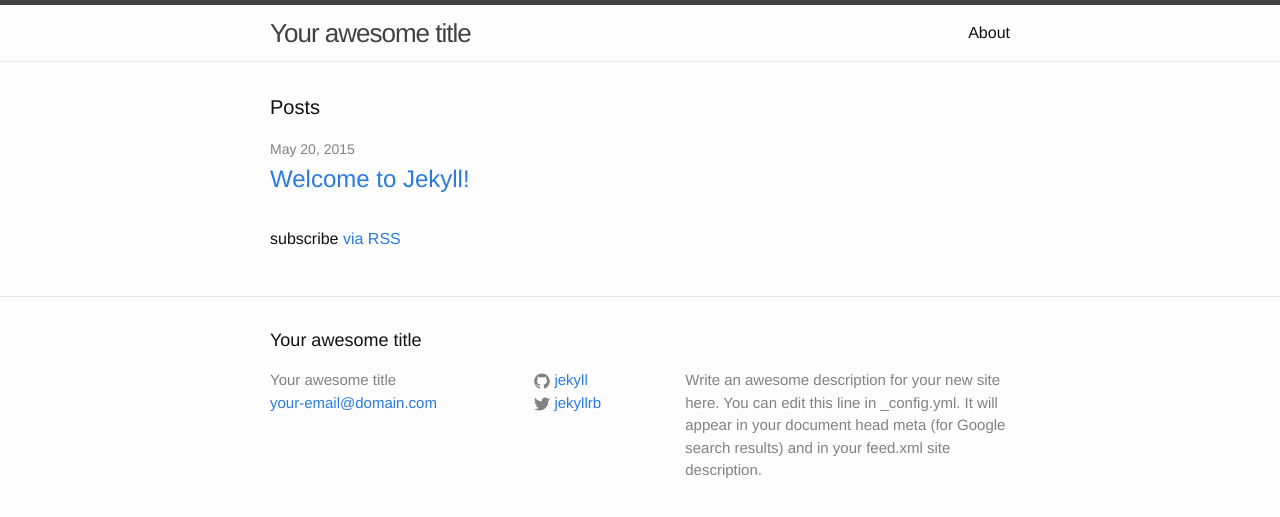
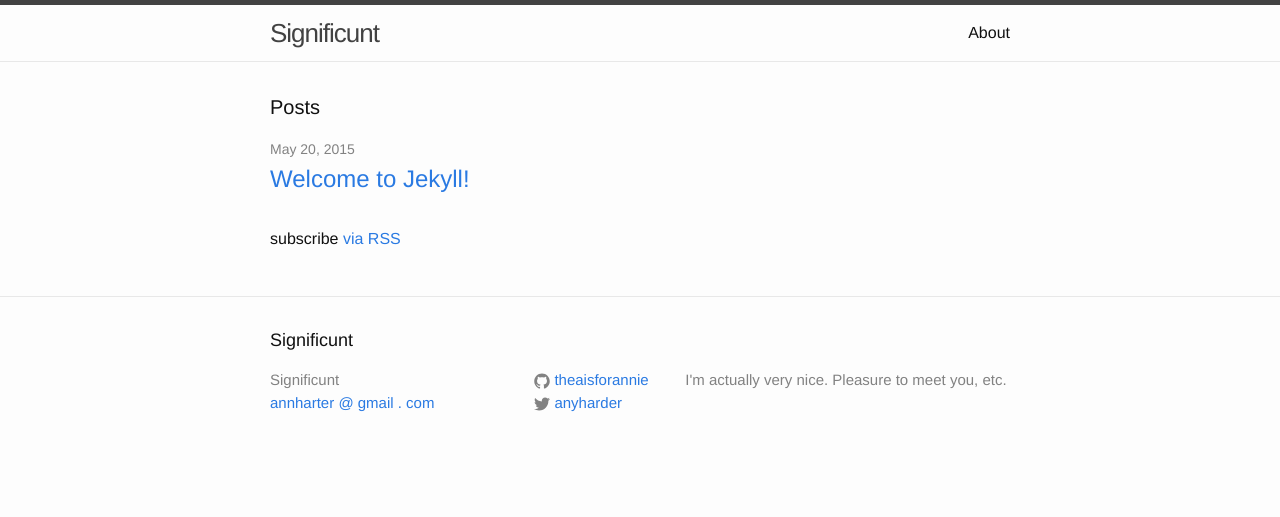
Before and after one commit to theaisforannie/theaisforannie.github.io, a Jekyll site: the page built from index.html, in a window 1280 px wide. Shown: the top 517 px of the page. Built offline with Jekyll 4.4.1, drawn with Linux system fonts in a browser that asks for light colours.

Commit message:
made _config.yml all about ~*~me~*~  Please enter the commit message for your changes. Lines starting

```diff
--- a/_config.yml
+++ b/_config.yml
@@ -1,14 +1,12 @@
 # Site settings
-title: Your awesome title
-email: your-email@domain.com
+title: Significunt
+email: annharter @ gmail . com
 description: > # this means to ignore newlines until "baseurl:"
-  Write an awesome description for your new site here. You can edit this
-  line in _config.yml. It will appear in your document head meta (for
-  Google search results) and in your feed.xml site description.
+  I'm actually very nice. Pleasure to meet you, etc.
 baseurl: "" # the subpath of your site, e.g. /blog/
-url: "http://yourdomain.com" # the base hostname & protocol for your site
-twitter_username: jekyllrb
-github_username:  jekyll
+url: "http://www.significunt.com" # the base hostname & protocol for your site
+twitter_username: anyharder
+github_username:  theaisforannie
 
 # Build settings
 markdown: kramdown
```
